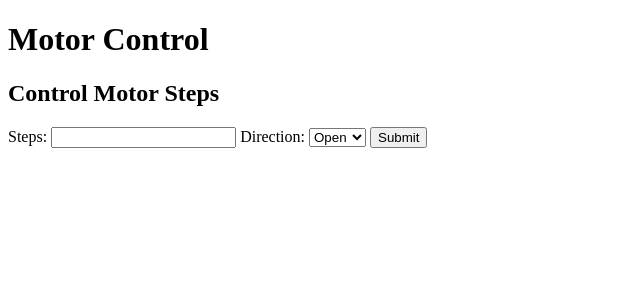
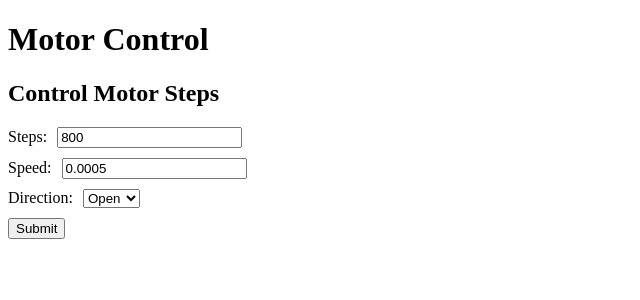
Before and after one commit to ccurielrodrigo/R-VRSelfCo, a Flask app: page / in a window 1280 px wide. Shown: the top 300 px of the page, without its empty margins (0-640 px from the left). Run offline with Flask 3, Linux system fonts and the light colour scheme.

Commit message:
Test for adding speed to the web form

```diff
--- a/app.py
+++ b/app.py
@@ -27,11 +27,6 @@ GPIO_PINS = {
         "STEP" : 16,
         "DIR" : 18
     }
-}
-
-# Speed variables
-MOTOR_CONFIG = {
-    "DELAY_BETWEEN_STEPS" : 0.0005,
 }
 
 # Setup pin layout on PI
@@ -72,13 +67,14 @@ def step_post():
     # Obtain the number of steps and direction
     steps = data.get('steps')
     direction = data.get('direction')
+    speed = data,get('speed')
 
     # Validate the information obtained
-    if steps is None or direction is None:
+    if steps is None or direction is None or speed is None:
         return {"error": "Missing steps or direction"}, 400
 
     # Perform the actual step increase
-    status = set_steps(steps, direction)
+    status = set_steps(steps, direction, speed)
 
     # Return a success response
     return {"status": status}, 200
@@ -91,7 +87,7 @@ FUNCTIONS
 +-+-+-+-+-+-+-+-+-+-+-+-+-+-+-+-+-+-+-+-+-+-+-+-+-+-+-+-
 '''
 # Function to increase or decrease steps from the exotendon
-def set_steps(steps : int, direction : str):
+def set_steps(steps : int, speed: float, direction : str):
     # Check if there is any process happening
     global process_happening
     if (process_happening):
@@ -111,10 +107,10 @@ def set_steps(steps : int, direction : str):
     for x in range(steps):
         GPIO.output(GPIO_PINS['PALM']['STEP'], GPIO.HIGH)
         GPIO.output(GPIO_PINS['DORSO']['STEP'], GPIO.HIGH)
-        sleep(MOTOR_CONFIG['DELAY_BETWEEN_STEPS'])
+        sleep(speed)
         GPIO.output(GPIO_PINS['PALM']['STEP'], GPIO.LOW)
         GPIO.output(GPIO_PINS['DORSO']['STEP'], GPIO.LOW)
-        sleep(MOTOR_CONFIG['DELAY_BETWEEN_STEPS'])
+        sleep(speed)
 
     # Stop the process and return success
     process_happening = False
--- a/templates/index.html
+++ b/templates/index.html
@@ -4,6 +4,20 @@
 <head>
     <title>{{ title }}</title>
     <link rel="stylesheet" href="../static/style.css">
+    <style>
+        /* Style to align form fields horizontally */
+        .form-row {
+            display: flex;
+            align-items: center;
+            margin-bottom: 10px;
+        }
+
+        .form-row label,
+        .form-row input,
+        .form-row select {
+            margin-right: 10px;
+        }
+    </style>
     <script src="https://code.jquery.com/jquery-3.6.0.min.js"></script>
 </head>
 
@@ -13,30 +27,41 @@
     <!-- Motor Step Control Form -->
     <h2>Control Motor Steps</h2>
     <form id="step-form">
+        <div class="form-row">
             <label for="steps">Steps:</label>
-        <input type="number" id="steps" name="steps" required>
+            <input type="number" id="steps" name="steps" required value="800">
+        </div>
+        <div class="form-row">
+            <label for="speed">Speed:</label>
+            <input type="number" id="speed" name="speed" required value="0.0005">
+        </div>
+        <div class="form-row">
             <label for="direction">Direction:</label>
             <select id="direction" name="direction" required>
                 <option value="OPEN">Open</option>
                 <option value="CLOSE">Close</option>
             </select>
+        </div>
         <button type="submit">Submit</button>
     </form>
 
     <script>
         $(document).ready(function () {
-            // Handle the submission of the step form
+            // ... existing JavaScript code ...
+
+            // Update the submission handler to include speed
             $("#step-form").submit(function (event) {
                 event.preventDefault();
                 var steps = $("#steps").val();
                 var direction = $("#direction").val();
+                var speed = $("#speed").val();
                 $.ajax({
                     url: '/step',
                     type: 'POST',
                     contentType: 'application/json',
-                    data: JSON.stringify({ steps: parseInt(steps), direction: direction }),
+                    data: JSON.stringify({ steps: parseInt(steps), direction: direction, speed: parseFloat(speed) }),
                     success: function (response) {
-                        console.log("Motor moved " + steps + " steps " + direction);
+                        console.log("Motor moved " + steps + " steps " + direction + " at speed " + speed);
                     },
                     error: function (response) {
                         alert("Error: " + response.responseText);
@@ -45,7 +70,6 @@
             });
         });
     </script>
-
 </body>
 
 </html>
```
Lines whose indentation alone changed are shown as unchanged.
